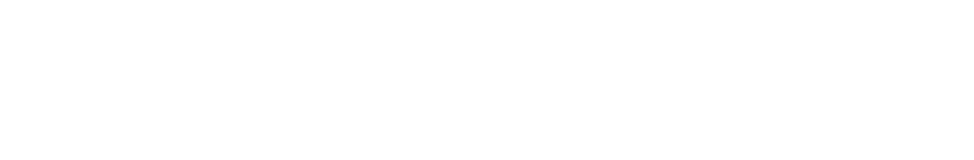
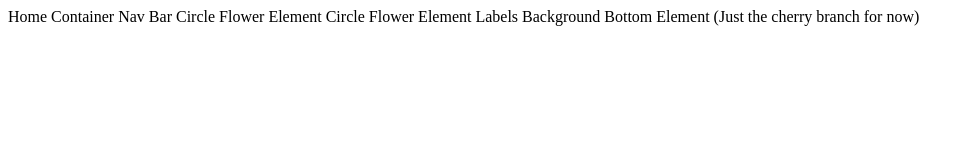
Before and after one commit to taaych/japanese-study, a plain HTML site: page home.html in a window 1280 px wide. Shown: the whole page, without its empty margins (0-974 px from the left). Drawn offline with Linux system fonts and the light colour scheme.

```diff
--- a/index.html
+++ b/home.html
@@ -7,6 +7,10 @@
     <title>Japanese Study Resources</title>
 </head>
 <body>
-
+    Home Container
+        Nav Bar
+        Circle Flower Element
+        Circle Flower Element Labels
+        Background Bottom Element (Just the cherry branch for now)
 </body>
 </html>
```
Also changed, not shown: cultural-study.html (added), listening.html (added), reading.html (added), speaking.html (added), writing.html (added).
